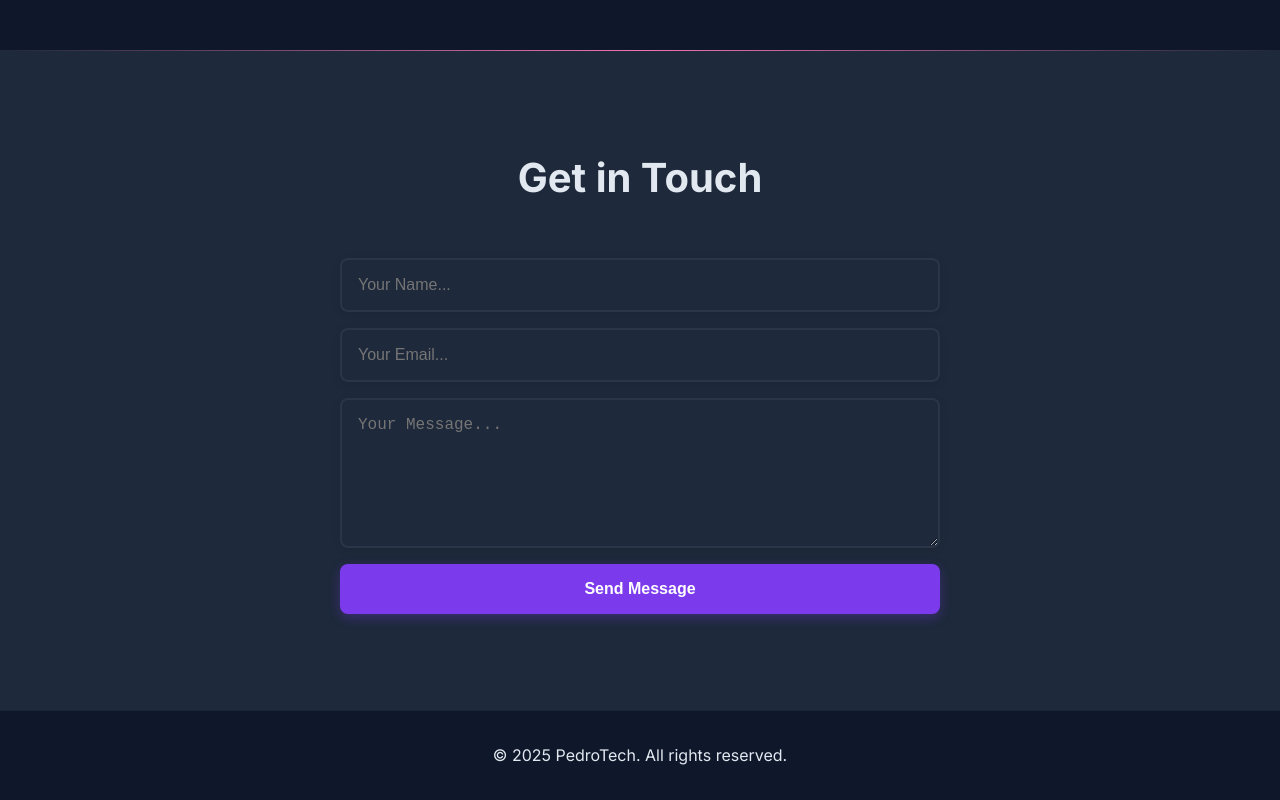
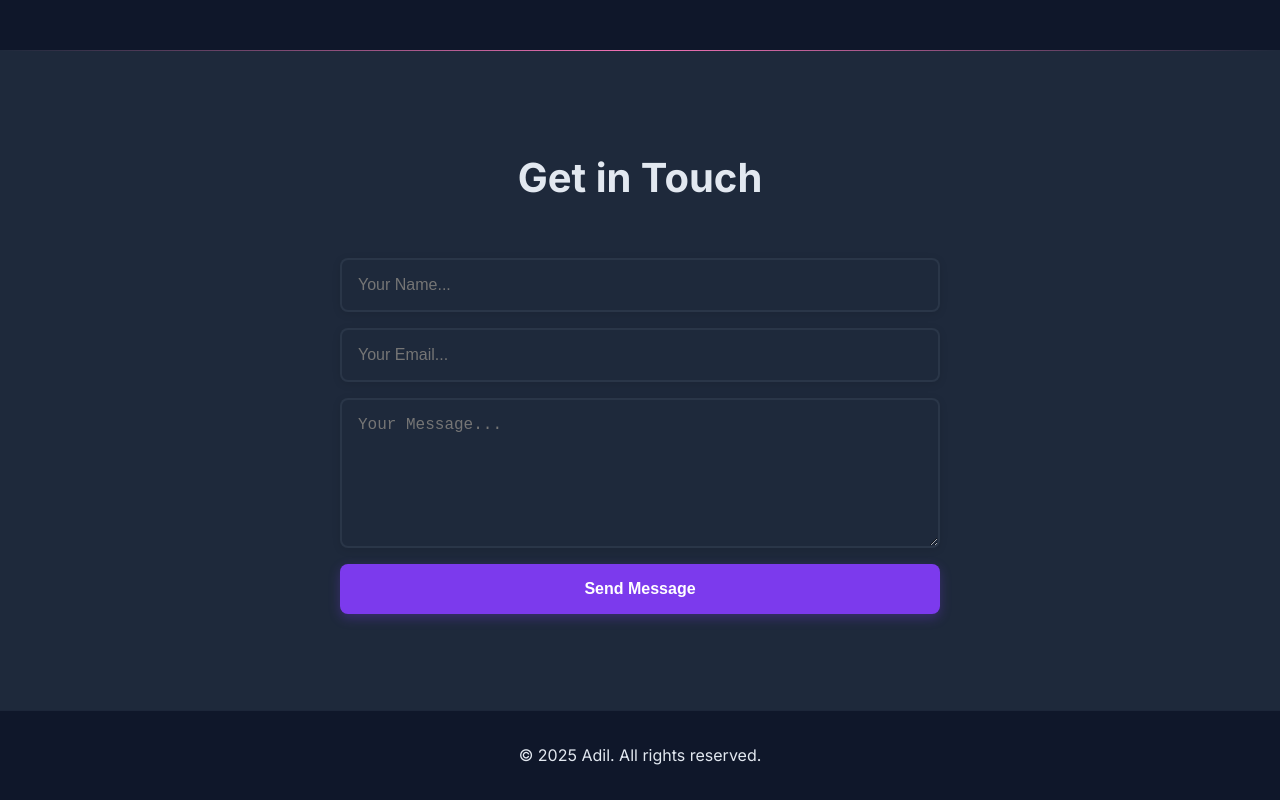
Before and after one commit to adil162006/Portfolio, a React (Vite) app: page / in a window 1280 px wide. Shown: the part 1751-2551 px from the top of the page. Built offline with nearby package versions, Linux system fonts and the light colour scheme; no server answers.

Commit message:
fixed some issues

```diff
--- a/src/App.jsx
+++ b/src/App.jsx
@@ -29,7 +29,7 @@ function App() {
         viewport={{ once: true }}
         transition={{ duration: 0.6 }}
       >
-        <p> &copy; 2025 PedroTech. All rights reserved.</p>
+        <p> &copy; 2025 Adil. All rights reserved.</p>
       </motion.footer>
     </div>
   )
```
